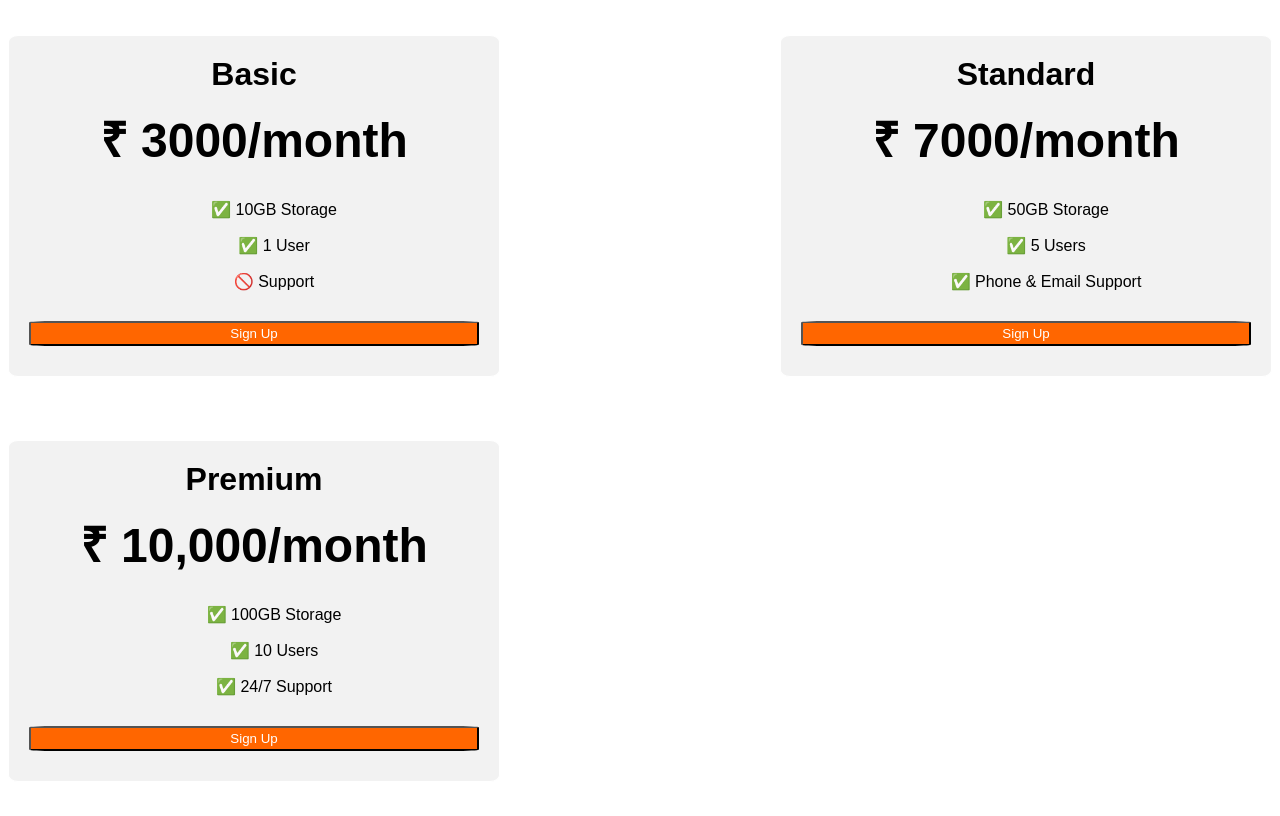
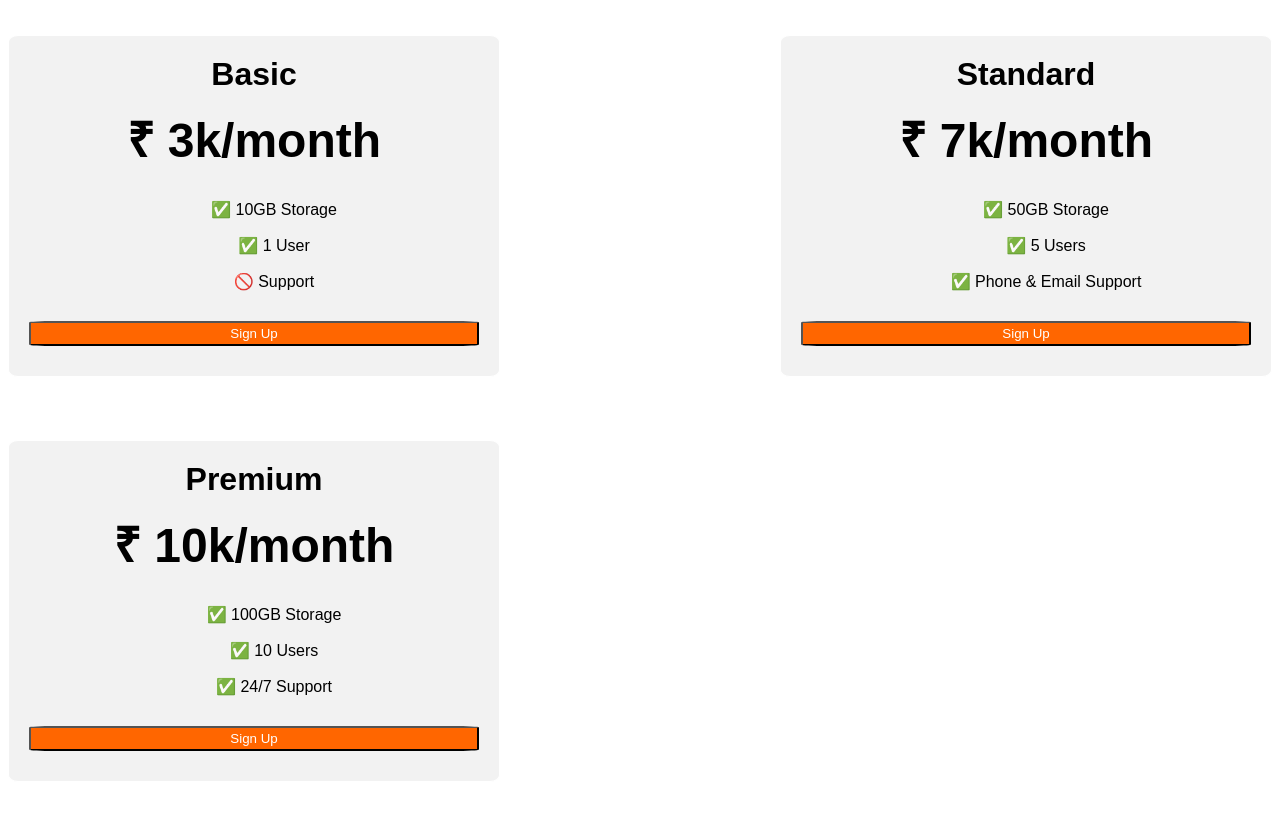
Before and after one commit to jaysugave/Flexbox-Pricing-Table-project, a plain HTML site: page index.html in a window 1280 px wide. Drawn offline with Linux system fonts and the light colour scheme; a web font is replaced by a local one.

Commit message:
Update index.html

```diff
--- a/index.html
+++ b/index.html
@@ -70,7 +70,7 @@
   <div class="pricing-container">
     <div class="pricing-plan">
       <div class="plan-title">Basic</div>
-      <div class="plan-price">₹ 3000/month</div>
+      <div class="plan-price">₹ 3k/month</div>
       <ul class="plan-features">
         <li>✅ 10GB Storage</li>
         <li>✅ 1 User</li>
@@ -80,7 +80,7 @@
     </div>
     <div class="pricing-plan">
       <div class="plan-title">Standard</div>
-      <div class="plan-price">₹ 7000/month</div>
+      <div class="plan-price">₹ 7k/month</div>
       <ul class="plan-features">
         <li>✅ 50GB Storage</li>
         <li>✅ 5 Users</li>
@@ -90,7 +90,7 @@
     </div>
     <div class="pricing-plan">
       <div class="plan-title">Premium</div>
-      <div class="plan-price">₹ 10,000/month</div>
+      <div class="plan-price">₹ 10k/month</div>
       <ul class="plan-features">
         <li>✅ 100GB Storage</li>
         <li>✅ 10 Users</li>
```
